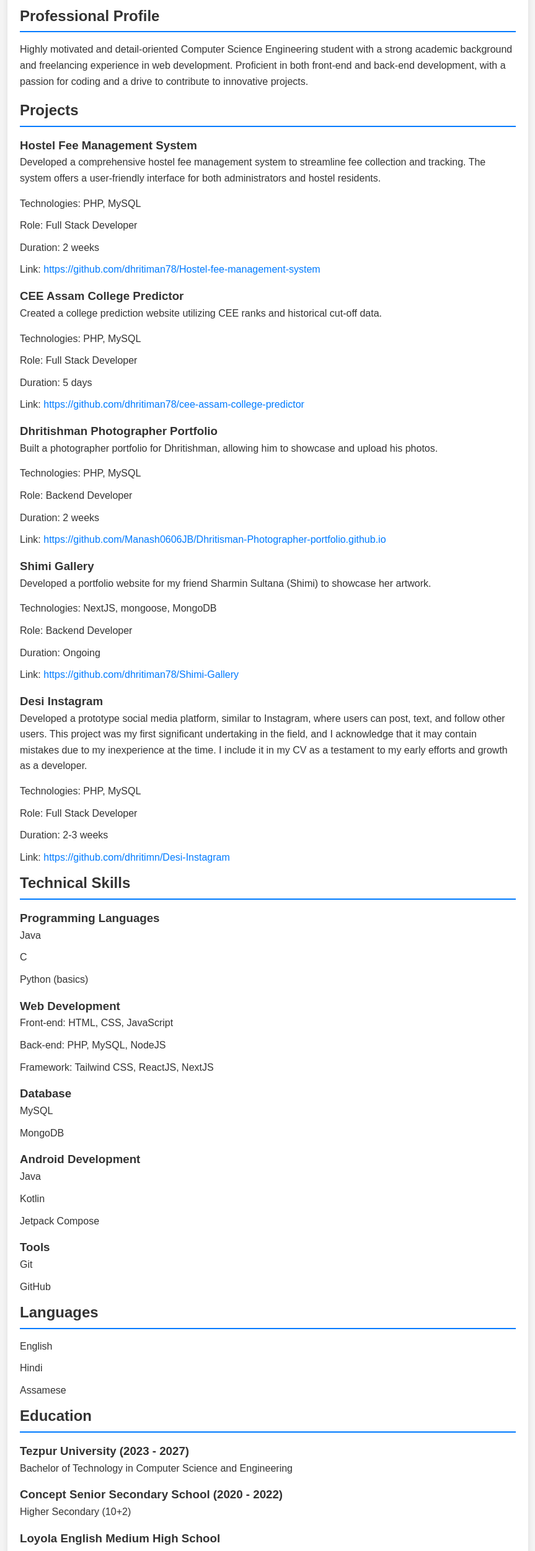
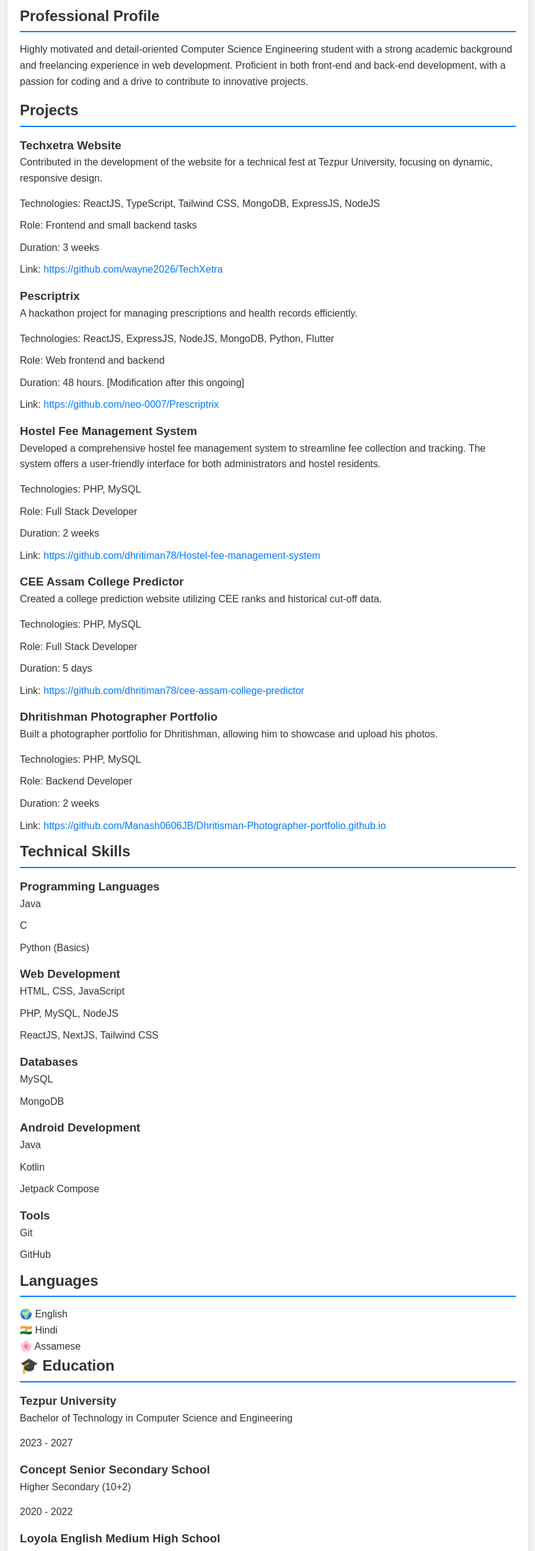
Before and after one commit to dhritiman78/dhritiman78, a plain HTML site: page index.html in a window 1280 px wide. Shown: the part 297-2800 px from the top of the page at 62% size, without its empty margins (208-1071 px from the left). Drawn offline with Linux system fonts and the light colour scheme.

Commit message:
Update index.html

```diff
--- a/index.html
+++ b/index.html
@@ -1,8 +1,10 @@
 <html>
+
 <head>
   <title>Dhritiman Saikia - CV</title>
   <link rel="stylesheet" type="text/css" href="style.css">
 </head>
+
 <body>
   <div class="container">
     <!-- your CV content here -->
@@ -11,111 +13,203 @@
     <ul>
       <li>Phone: +91 7002211547</li>
       <li>Email: <a href="mailto:dhritiman.saikia.11b.244@gmail.com">dhritiman.saikia.11b.244@gmail.com</a></li>
-      <li>Portfolio: <a href="https://dhritiman78-portfolio.vercel.app/">https://dhritiman78-portfolio.vercel.app/</a></li>
+      <li>Portfolio: <a href="https://dhritiman78-portfolio.vercel.app/">https://dhritiman78-portfolio.vercel.app/</a>
+      </li>
       <li>Address: Morikolong Chariali, Nagaon, Assam</li>
     </ul>
     <h2>Professional Profile</h2>
-    <p>Highly motivated and detail-oriented Computer Science Engineering student with a strong academic background and freelancing experience in web development. Proficient in both front-end and back-end development, with a passion for coding and a drive to contribute to innovative projects.</p>
+    <p>Highly motivated and detail-oriented Computer Science Engineering student with a strong academic background and
+      freelancing experience in web development. Proficient in both front-end and back-end development, with a passion
+      for coding and a drive to contribute to innovative projects.</p>
+
+      <!-- Projects Section -->
 <h2>Projects</h2>
+<div class="projects">
+  <div class="project">
+    <h3>Techxetra Website</h3>
+    <p>Contributed in the development of the website for a technical fest at Tezpur University, focusing on dynamic, responsive design.</p>
     <ul>
+      <li>Technologies: ReactJS, TypeScript, Tailwind CSS, MongoDB, ExpressJS, NodeJS</li>
+      <li>Role: Frontend and small backend tasks</li>
+      <li>Duration: 3 weeks</li>
       <li>
+        Link: <a href="https://github.com/wayne2026/TechXetra">https://github.com/wayne2026/TechXetra</a>
+      </li>
+    </ul>
+  </div>
+  <div class="project">
+    <h3>Pescriptrix</h3>
+    <p>A hackathon project for managing prescriptions and health records efficiently.</p>
+    <ul>
+      <li>Technologies: ReactJS, ExpressJS, NodeJS, MongoDB, Python, Flutter</li>
+      <li>Role: Web frontend and backend</li>
+      <li>Duration: 48 hours. [Modification after this ongoing]</li>
+      <li>
+        Link: <a href="https://github.com/neo-0007/Prescriptrix">https://github.com/neo-0007/Prescriptrix</a>
+      </li>
+    </ul>
+  </div>
+  <div class="project">
     <h3>Hostel Fee Management System</h3>
-<p>Developed a comprehensive hostel fee management system to streamline fee collection and tracking. The system offers a user-friendly interface for both administrators and hostel residents.</p>
+    <p>Developed a comprehensive hostel fee management system to streamline fee collection and tracking. The system
+      offers a user-friendly interface for both administrators and hostel residents.</p>
     <ul>
       <li>Technologies: PHP, MySQL</li>
       <li>Role: Full Stack Developer</li>
       <li>Duration: 2 weeks</li>
-<li>Link: <a href="https://github.com/dhritiman78/Hostel-fee-management-system">https://github.com/dhritiman78/Hostel-fee-management-system</a></li>
+      <li>Link: <a
+          href="https://github.com/dhritiman78/Hostel-fee-management-system">https://github.com/dhritiman78/Hostel-fee-management-system</a>
+      </li>
     </ul>
-</li>
-<li>
+  </div>
+  <div class="project">
     <h3>CEE Assam College Predictor</h3>
     <p>Created a college prediction website utilizing CEE ranks and historical cut-off data.</p>
     <ul>
       <li>Technologies: PHP, MySQL</li>
       <li>Role: Full Stack Developer</li>
       <li>Duration: 5 days</li>
-<li>Link: <a href="https://github.com/dhritiman78/cee-assam-college-predictor">https://github.com/dhritiman78/cee-assam-college-predictor</a></li>
+      <li>Link: <a
+          href="https://github.com/dhritiman78/cee-assam-college-predictor">https://github.com/dhritiman78/cee-assam-college-predictor</a>
+      </li>
     </ul>
-</li>
-<li>
+  </div>
+  <div class="project">
     <h3>Dhritishman Photographer Portfolio</h3>
     <p>Built a photographer portfolio for Dhritishman, allowing him to showcase and upload his photos.</p>
     <ul>
       <li>Technologies: PHP, MySQL</li>
       <li>Role: Backend Developer</li>
       <li>Duration: 2 weeks</li>
-<li>Link: <a href="https://github.com/Manash0606JB/Dhritisman-Photographer-portfolio.github.io">https://github.com/Manash0606JB/Dhritisman-Photographer-portfolio.github.io</a></li>
-</ul>
-</li>
-<li>
-<h3>Shimi Gallery</h3>
-<p>Developed a portfolio website for my friend Sharmin Sultana (Shimi) to showcase her artwork.</p>
-<ul>
-<li>Technologies: NextJS, mongoose, MongoDB</li>
-<li>Role: Backend Developer</li>
-<li>Duration: Ongoing</li>
-<li>Link: <a href="https://github.com/dhritiman78/Shimi-Gallery">https://github.com/dhritiman78/Shimi-Gallery</a></li>
-</ul>
-</li>
-<li>
-<h3>Desi Instagram</h3>
-<p>Developed a prototype social media platform, similar to Instagram, where users can post, text, and follow other users. This project was my first significant undertaking in the field, and I acknowledge that it may contain mistakes due to my inexperience at the time. I include it in my CV as a testament to my early efforts and growth as a developer.</p>
-<ul>
-<li>Technologies: PHP, MySQL</li>
-<li>Role: Full Stack Developer</li>
-<li>Duration: 2-3 weeks</li>
-<li>Link: <a href="https://github.com/dhritimn/Desi-Instagram">https://github.com/dhritimn/Desi-Instagram</a></li>
-</ul>
+      <li>Link: <a
+          href="https://github.com/Manash0606JB/Dhritisman-Photographer-portfolio.github.io">https://github.com/Manash0606JB/Dhritisman-Photographer-portfolio.github.io</a>
       </li>
     </ul>
+  </div>
+</div>
+
+<!-- Skillset Section -->
 <h2>Technical Skills</h2>
+<div class="skillset">
+  <div class="skill-category">
     <h3>Programming Languages</h3>
     <ul>
       <li>Java</li>
       <li>C</li>
-      <li>Python (basics)</li>
+      <li>Python (Basics)</li>
     </ul>
+  </div>
+  <div class="skill-category">
     <h3>Web Development</h3>
     <ul>
-      <li>Front-end: HTML, CSS, JavaScript</li>
-      <li>Back-end: PHP, MySQL, NodeJS</li>
-      <li>Framework: Tailwind CSS, ReactJS, NextJS</li>
+      <li>HTML, CSS, JavaScript</li>
+      <li>PHP, MySQL, NodeJS</li>
+      <li>ReactJS, NextJS, Tailwind CSS</li>
     </ul>
-    <h3>Database</h3>
+  </div>
+  <div class="skill-category">
+    <h3>Databases</h3>
     <ul>
       <li>MySQL</li>
       <li>MongoDB</li>
     </ul>
+  </div>
+  <div class="skill-category">
     <h3>Android Development</h3>
     <ul>
       <li>Java</li>
       <li>Kotlin</li>
       <li>Jetpack Compose</li>
     </ul>
+  </div>
+  <div class="skill-category">
     <h3>Tools</h3>
     <ul>
       <li>Git</li>
       <li>GitHub</li>
     </ul>
+  </div>
+</div>
+
 <h2>Languages</h2>
-    <ul>
-      <li>English</li>
-      <li>Hindi</li>
-      <li>Assamese</li>
-    </ul>
-    <h2>Education</h2>
-    <h3>Tezpur University (2023 - 2027)</h3>
+<section class="languages">
+  <div class="language">
+    <div class="language-header">
+      <span>🌍 English</span>
+    </div>
+    <div class="progress-bar">
+      <div class="progress" style="width: 50%;"></div>
+    </div>
+  </div>
+
+  <div class="language">
+    <div class="language-header">
+      <span>🇮🇳 Hindi</span>
+    </div>
+    <div class="progress-bar">
+      <div class="progress" style="width: 75%;"></div>
+    </div>
+  </div>
+
+  <div class="language">
+    <div class="language-header">
+      <span>🌸 Assamese</span>
+    </div>
+    <div class="progress-bar">
+      <div class="progress" style="width: 85%;"></div>
+    </div>
+  </div>
+</section>
+
+<h2>🎓 Education</h2>
+<section class="education">
+  <div class="timeline">
+    <div class="timeline-item">
+      <div class="timeline-marker"></div>
+      <div class="timeline-content">
+        <h3>Tezpur University</h3>
         <p>Bachelor of Technology in Computer Science and Engineering</p>
-    <h3>Concept Senior Secondary School (2020 - 2022)</h3>
+        <span class="timeline-date">2023 - 2027</span>
+      </div>
+    </div>
+
+    <div class="timeline-item">
+      <div class="timeline-marker"></div>
+      <div class="timeline-content">
+        <h3>Concept Senior Secondary School</h3>
         <p>Higher Secondary (10+2)</p>
+        <span class="timeline-date">2020 - 2022</span>
+      </div>
+    </div>
+
+    <div class="timeline-item">
+      <div class="timeline-marker"></div>
+      <div class="timeline-content">
         <h3>Loyola English Medium High School</h3>
         <p>High School</p>
-    <h2>Volunteering</h2>
-    <p>National Service Scheme</p>
+        <span class="timeline-date">-</span>
       </div>
-<script>
-  window.print();
-</script>
+    </div>
+  </div>
+</section>
+
+<h2>🤝 Volunteering</h2>
+<section class="volunteering">
+  <div class="timeline">
+    <div class="timeline-item">
+      <div class="timeline-marker"></div>
+      <div class="timeline-content">
+        <h3>National Service Scheme</h3>
+        <p>Active volunteer, contributing to various community service programs.</p>
+        <span class="timeline-date">2023 - Present</span>
+      </div>
+    </div>
+  </div>
+</section>
+
+
+  </div>
+
 </body>
+
 </html>
```
Lines whose indentation alone changed are shown as unchanged.
